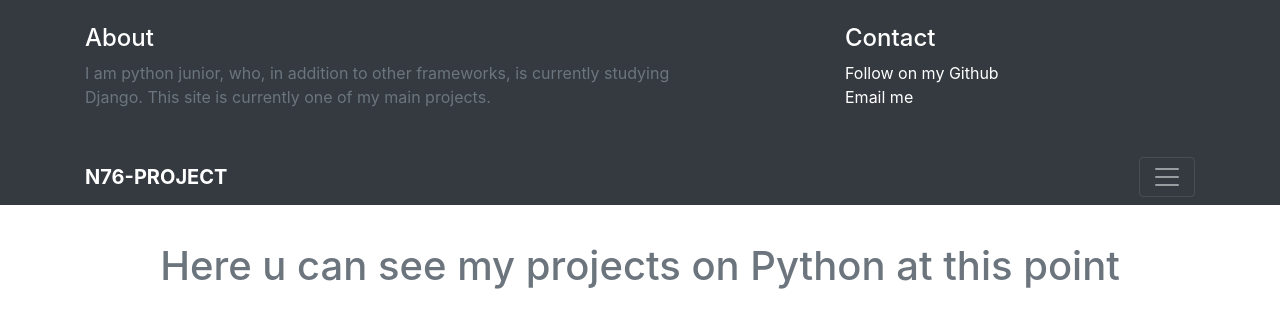
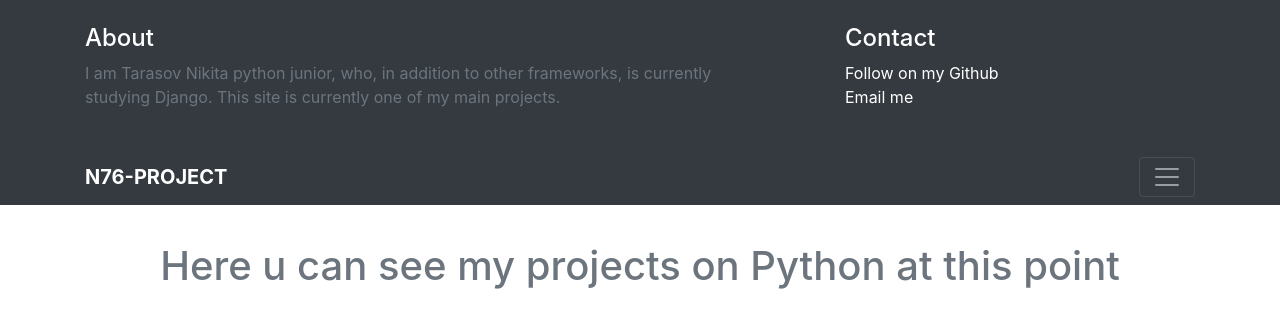
Before and after one commit to NIKITA-76/django-site, a Django app: page / in a window 1280 px wide. Shown: the top 328 px of the page. Run offline with Django 4.2, Linux system fonts and the light colour scheme; data that the repository does not hold is empty.

Commit message:
Update main.html

```diff
--- a/DBLOG/templates/main.html
+++ b/DBLOG/templates/main.html
@@ -24,7 +24,7 @@
         <div class="row">
             <div class="col-sm-8 col-md-7 py-4">
                 <h4 class="text-white">About</h4>
-                <p class="text-muted">I am python junior, who, in addition to other frameworks, is currently studying
+                <p class="text-muted">I am Tarasov Nikita python junior, who, in addition to other frameworks, is currently studying
                     Django. This site is currently one of my main projects.</p>
             </div>
             <div class="col-sm-4 offset-md-1 py-4">
```
